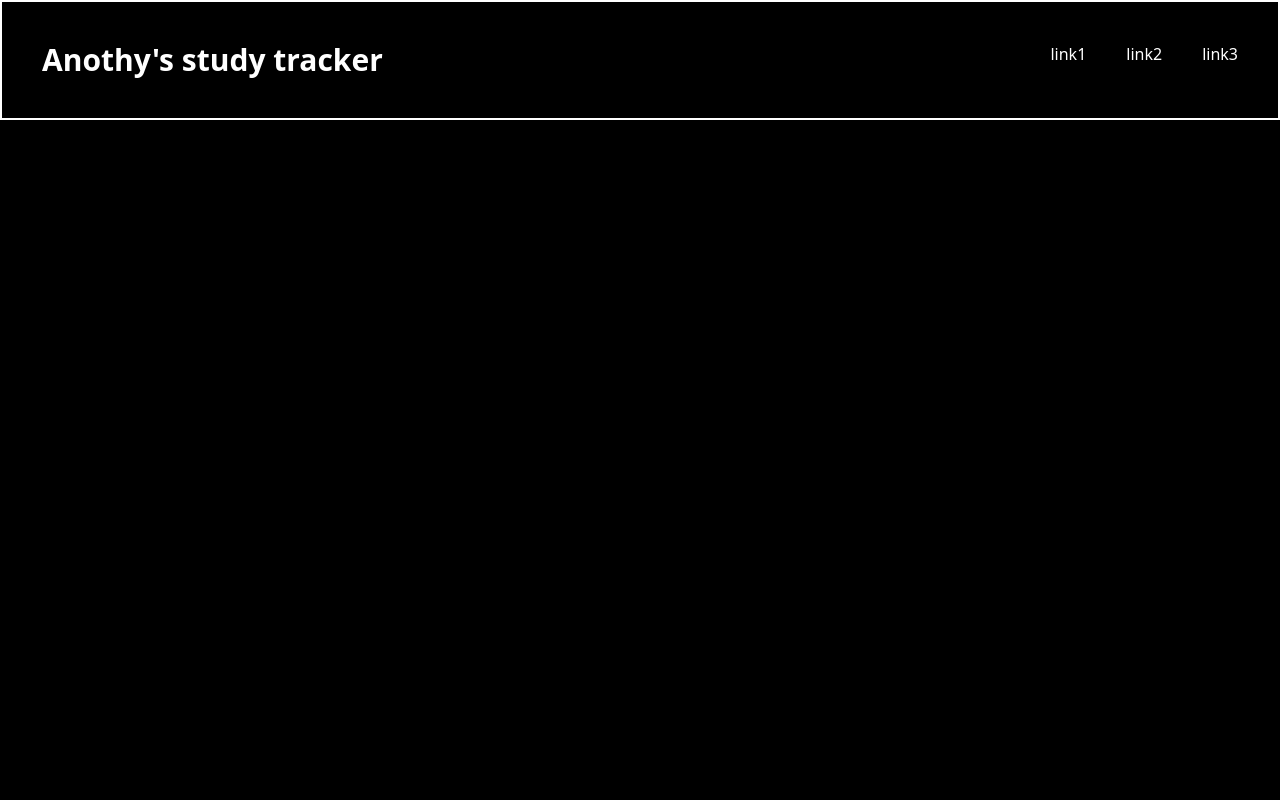
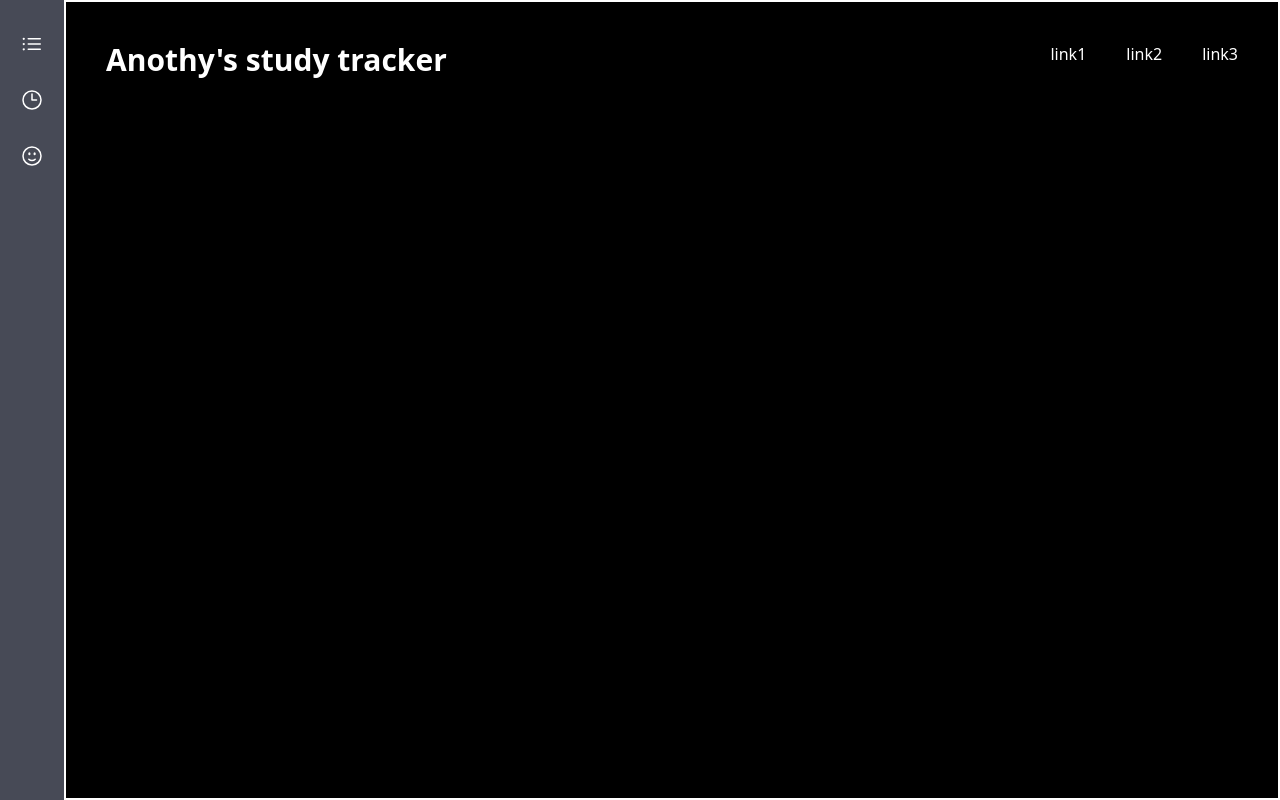
Before and after one commit to anthonyjdam/calgary-hacks-2023, a React (Create React App) app: page / in a window 1280 px wide. Built offline with nearby package versions, Linux system fonts and the light colour scheme.

Commit message:
Added sidebar, no functionality

```diff
--- a/src/App.js
+++ b/src/App.js
@@ -1,10 +1,17 @@
 import React from "react";
+import Sidebar from "./components/Sidebar";
+
 
 function App() {
+
+
   return (
     <>
-      <div className="bg-black text-white min-h-screen">
-        <div className="p-10 flex flex-row justify-between border-solid border-white border-2">
+      <div className="flex flex-row bg-black text-white min-h-screen">
+
+        <Sidebar />
+
+        <div className="p-10 flex-1 flex flex-row justify-between border-solid border-white border-2 ">
           <h1 className="font-semibold text-3xl">Anothy's study tracker</h1>
           <ul className="flex flex-row gap-10">
             <li><a href="https://www.google.com/">link1</a></li>
@@ -12,9 +19,12 @@ function App() {
             <li><a href="https://www.google.com/">link3</a></li>
           </ul>
         </div>
+
       </div>
     </>
   );
 }
 
+
+
 export default App;
--- /dev/null
+++ b/src/components/Sidebar.jsx
@@ -0,0 +1,60 @@
+import React from 'react'
+
+export default function Sidebar() {
+    const listIcon = (
+        <svg
+          xmlns="http://www.w3.org/2000/svg"
+          fill="none"
+          viewBox="0 0 24 24"
+          strokeWidth={1.5}
+          stroke="currentColor"
+          className="w-6 h-6"
+        >
+          <path
+            strokeLinecap="round"
+            strokeLinejoin="round"
+            d="M8.25 6.75h12M8.25 12h12m-12 5.25h12M3.75 6.75h.007v.008H3.75V6.75zm.375 0a.375.375 0 11-.75 0 .375.375 0 01.75 0zM3.75 12h.007v.008H3.75V12zm.375 0a.375.375 0 11-.75 0 .375.375 0 01.75 0zm-.375 5.25h.007v.008H3.75v-.008zm.375 0a.375.375 0 11-.75 0 .375.375 0 01.75 0z"
+          />
+        </svg>
+      );
+
+    const pomoIcon = (
+        <svg
+        xmlns="http://www.w3.org/2000/svg"
+        fill="none"
+        viewBox="0 0 24 24"
+        strokeWidth={1.5}
+        stroke="currentColor"
+        className="w-6 h-6"
+        >
+            <path strokeLinecap="round" strokeLinejoin="round" d="M12 6v6h4.5m4.5 0a9 9 0 11-18 0 9 9 0 0118 0z" />
+        </svg>
+    );
+
+    const habitIcon = (
+        <svg
+        xmlns="http://www.w3.org/2000/svg"
+        fill="none"
+        viewBox="0 0 24 24"
+        strokeWidth={1.5}
+        stroke="currentColor"
+        className="w-6 h-6"
+        >
+            <path
+            strokeLinecap="round"
+            strokeLinejoin="round"
+            d="M15.182 15.182a4.5 4.5 0 01-6.364 0M21 12a9 9 0 11-18 0 9 9 0 0118 0zM9.75 9.75c0 .414-.168.75-.375.75S9 10.164 9 9.75 9.168 9 9.375 9s.375.336.375.75zm-.375 0h.008v.015h-.008V9.75zm5.625 0c0 .414-.168.75-.375.75s-.375-.336-.375-.75.168-.75.375-.75.375.336.375.75zm-.375 0h.008v.015h-.008V9.75z"
+            />
+        </svg>
+    );
+
+  return (
+    <div className="bg-darkgrey px-5 py-8">
+        <ol>
+            <button className='block mb-8'>{listIcon}</button>
+            <button className='block mb-8'>{pomoIcon}</button>
+            <button className='block mb-8'>{habitIcon}</button>
+        </ol>
+    </div>
+  )
+}
--- a/tailwind.config.js
+++ b/tailwind.config.js
@@ -8,7 +8,12 @@ module.exports = {
     extend: {
       fontFamily: {
         inter: ['inter', 'serif']
-      }
+      },
+      colors: {
+        'lavendar': '#D3D5FD',
+        'darkgrey': '#474A56',
+        'lightgrey': '#929AAB'
+      },
     },
   },
   plugins: [],
```
